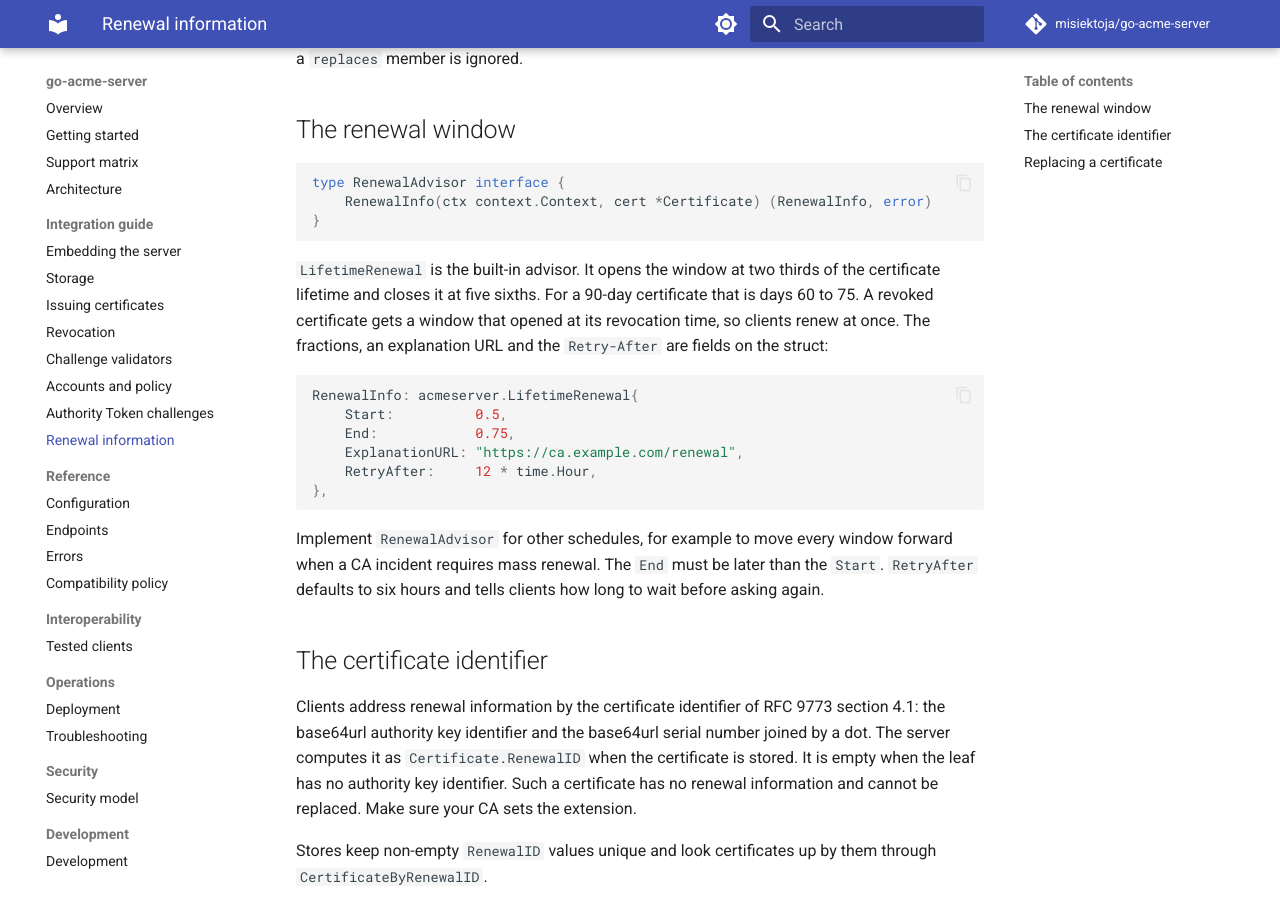
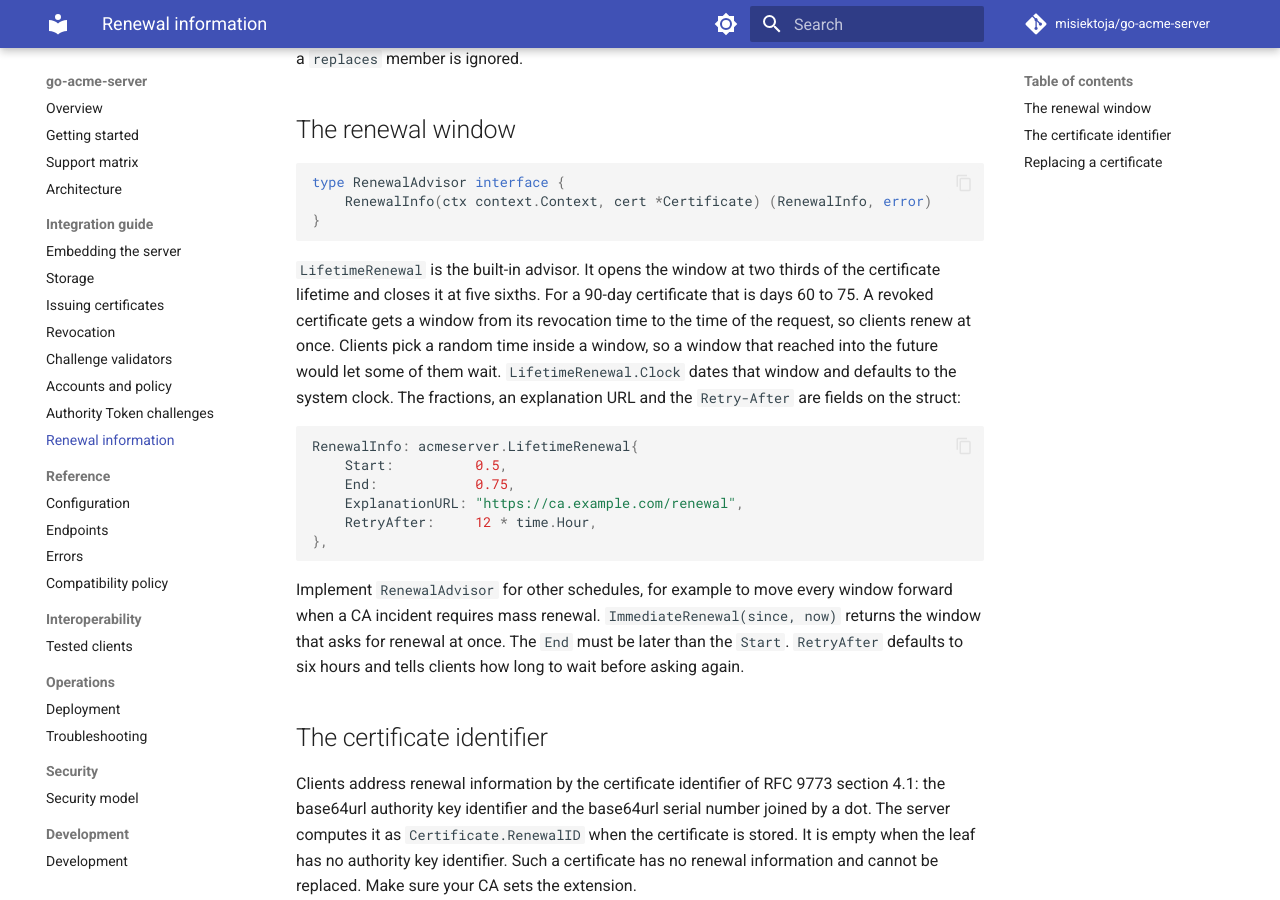
Before and after one commit to misiektoja/go-acme-server, an MkDocs documentation site: the page built from docs/guide/renewal-information.md, in a window 1280 px wide and 900 px high, scrolled down 308 px. Built offline with MkDocs 1.6.1 and Material for MkDocs 9.7.7, drawn with Linux system fonts in a browser that asks for light colours; comment, search, counter and statistics services are not loaded.

Commit message:
docs: describe the immediate renewal window

````diff
--- a/docs/guide/renewal-information.md
+++ b/docs/guide/renewal-information.md
@@ -21,8 +21,10 @@ type RenewalAdvisor interface {
 
 `LifetimeRenewal` is the built-in advisor. It opens the window at two thirds of the certificate
 lifetime and closes it at five sixths. For a 90-day certificate that is days 60 to 75. A revoked
-certificate gets a window that opened at its revocation time, so clients renew at once. The
-fractions, an explanation URL and the `Retry-After` are fields on the struct:
+certificate gets a window from its revocation time to the time of the request, so clients renew
+at once. Clients pick a random time inside a window, so a window that reached into the future
+would let some of them wait. `LifetimeRenewal.Clock` dates that window and defaults to the system
+clock. The fractions, an explanation URL and the `Retry-After` are fields on the struct:
 
 ```go
 RenewalInfo: acmeserver.LifetimeRenewal{
@@ -34,8 +36,9 @@ RenewalInfo: acmeserver.LifetimeRenewal{
 ```
 
 Implement `RenewalAdvisor` for other schedules, for example to move every window forward when a
-CA incident requires mass renewal. The `End` must be later than the `Start`. `RetryAfter` defaults
-to six hours and tells clients how long to wait before asking again.
+CA incident requires mass renewal. `ImmediateRenewal(since, now)` returns the window that asks for
+renewal at once. The `End` must be later than the `Start`. `RetryAfter` defaults to six hours and
+tells clients how long to wait before asking again.
 
 ## The certificate identifier
 
````
Also changed, not shown: docs/guide/revocation.md (+2 -1 lines), docs/reference/configuration.md (+1 -1 lines).
